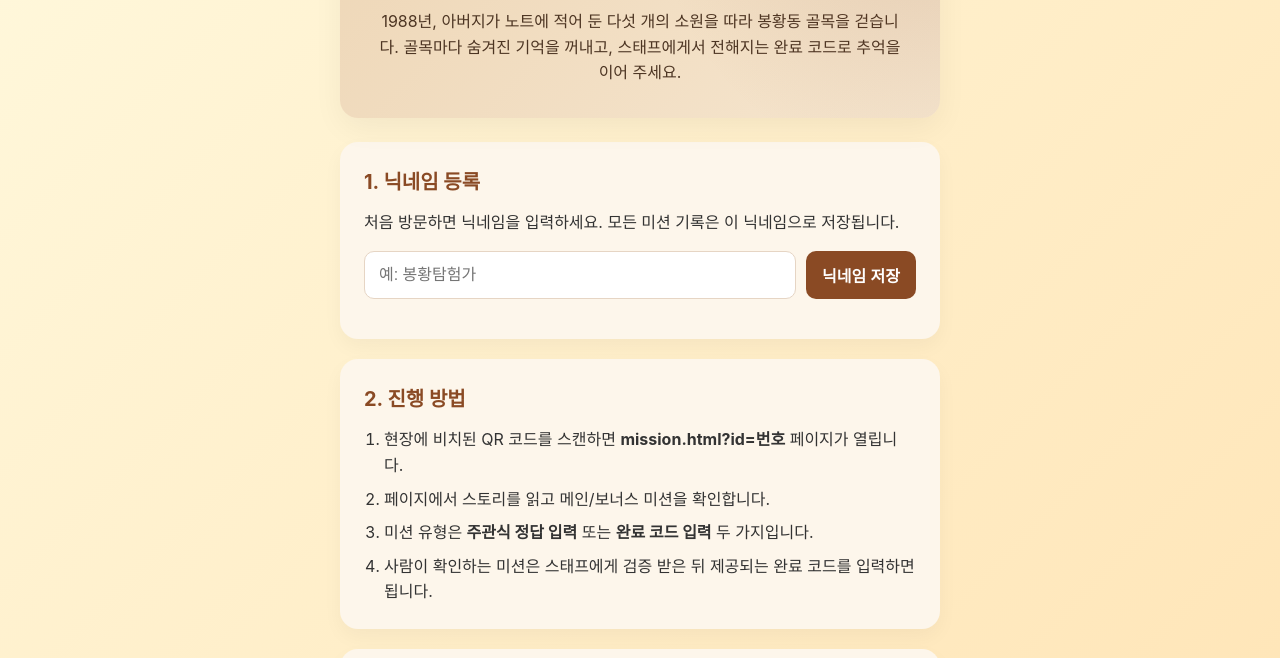
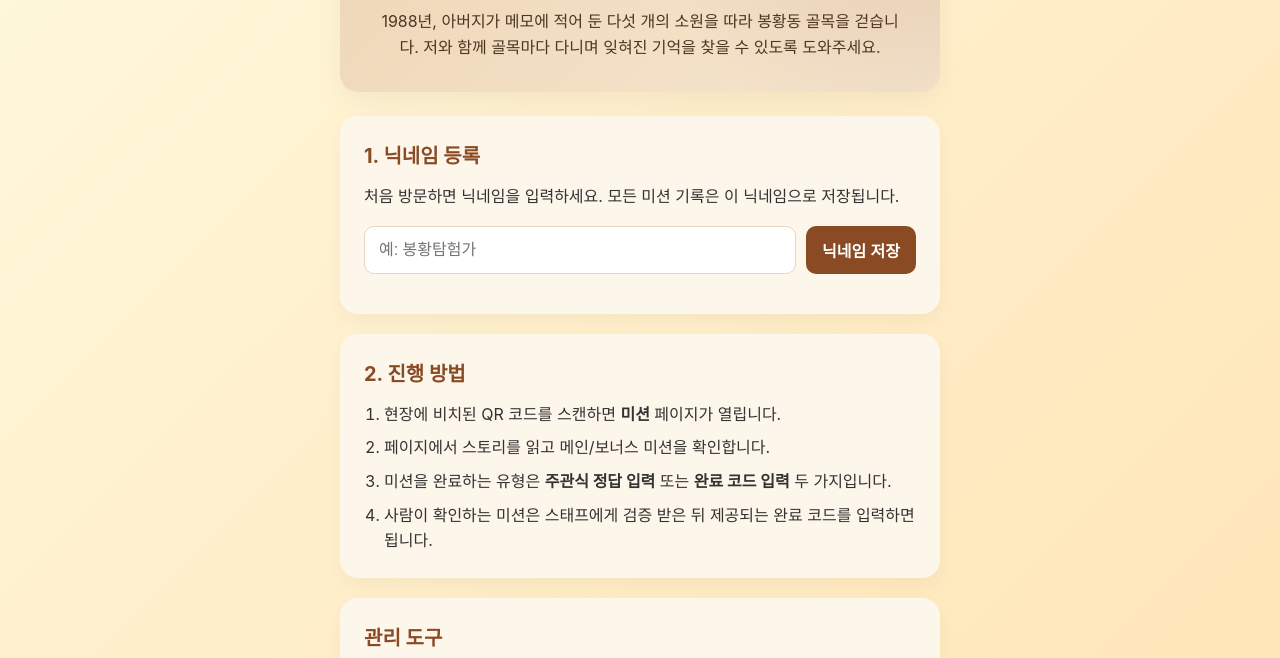
Before and after one commit to new-generation25/memories, a plain HTML site: page index.html in a window 1280 px wide. Shown: the part 127-785 px from the top of the page. Drawn offline with Linux system fonts and the light colour scheme.

Commit message:
Adjust landing copy per latest wording

```diff
--- a/index.html
+++ b/index.html
@@ -12,8 +12,8 @@
             <p class="eyebrow">봉황동 미션투어</p>
             <h1>봉황 메모리즈</h1>
             <p class="hero-story">
-                1988년, 아버지가 노트에 적어 둔 다섯 개의 소원을 따라 봉황동 골목을 걷습니다.
-                골목마다 숨겨진 기억을 꺼내고, 스태프에게서 전해지는 완료 코드로 추억을 이어 주세요.
+                1988년, 아버지가 메모에 적어 둔 다섯 개의 소원을 따라 봉황동 골목을 걷습니다.
+                저와 함께 골목마다 다니며 잊혀진 기억을 찾을 수 있도록 도와주세요.
             </p>
         </header>
 
@@ -30,9 +30,9 @@
         <section class="card">
             <h2>2. 진행 방법</h2>
             <ol class="steps">
-                <li>현장에 비치된 QR 코드를 스캔하면 <strong>mission.html?id=번호</strong> 페이지가 열립니다.</li>
+                <li>현장에 비치된 QR 코드를 스캔하면 <strong>미션</strong> 페이지가 열립니다.</li>
                 <li>페이지에서 스토리를 읽고 메인/보너스 미션을 확인합니다.</li>
-                <li>미션 유형은 <strong>주관식 정답 입력</strong> 또는 <strong>완료 코드 입력</strong> 두 가지입니다.</li>
+                <li>미션을 완료하는 유형은 <strong>주관식 정답 입력</strong> 또는 <strong>완료 코드 입력</strong> 두 가지입니다.</li>
                 <li>사람이 확인하는 미션은 스태프에게 검증 받은 뒤 제공되는 완료 코드를 입력하면 됩니다.</li>
             </ol>
         </section>
```
